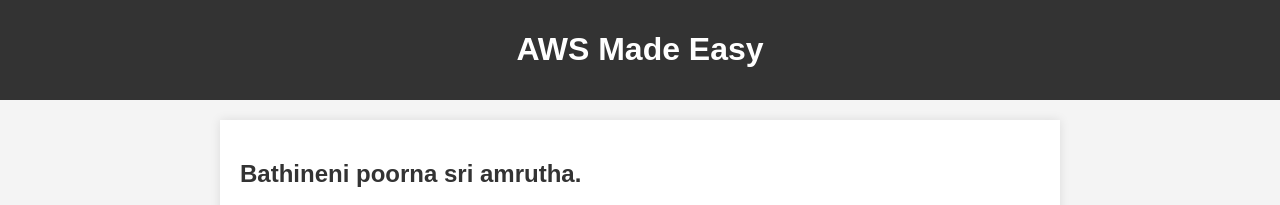
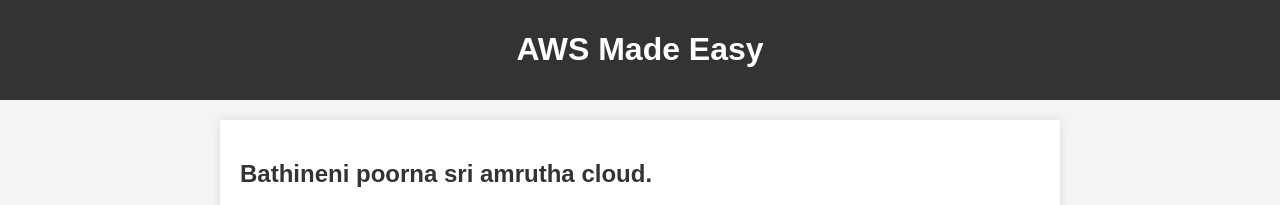
Before and after one commit to poornasri0209/StaticWebsitetoS3-main, a plain HTML site: page StaticWebsitetoS3-main/website/index.html in a window 1280 px wide. Shown: the top 205 px of the page. Drawn offline with Linux system fonts and the light colour scheme.

Commit message:
Update index.html

```diff
--- a/StaticWebsitetoS3-main/website/index.html
+++ b/StaticWebsitetoS3-main/website/index.html
@@ -42,7 +42,7 @@
     </header>
 
     <main>
-        <h2>Bathineni poorna sri amrutha.</h2>
+        <h2>Bathineni poorna sri amrutha cloud.</h2>
         <img src="mylogo.jpg" alt="image1">
         <p>AWS Made Easy is a channel dedicated to bring quality tutorials with a crisp explaination of the concepts and step by step Hands-on demo.
             If you are just begining to learn AWS or If you are looking to enhance your AWS Skills to next level or If you are looking for a solution for a particular problem on AWS, This channel caters to everyone.</p>
```
